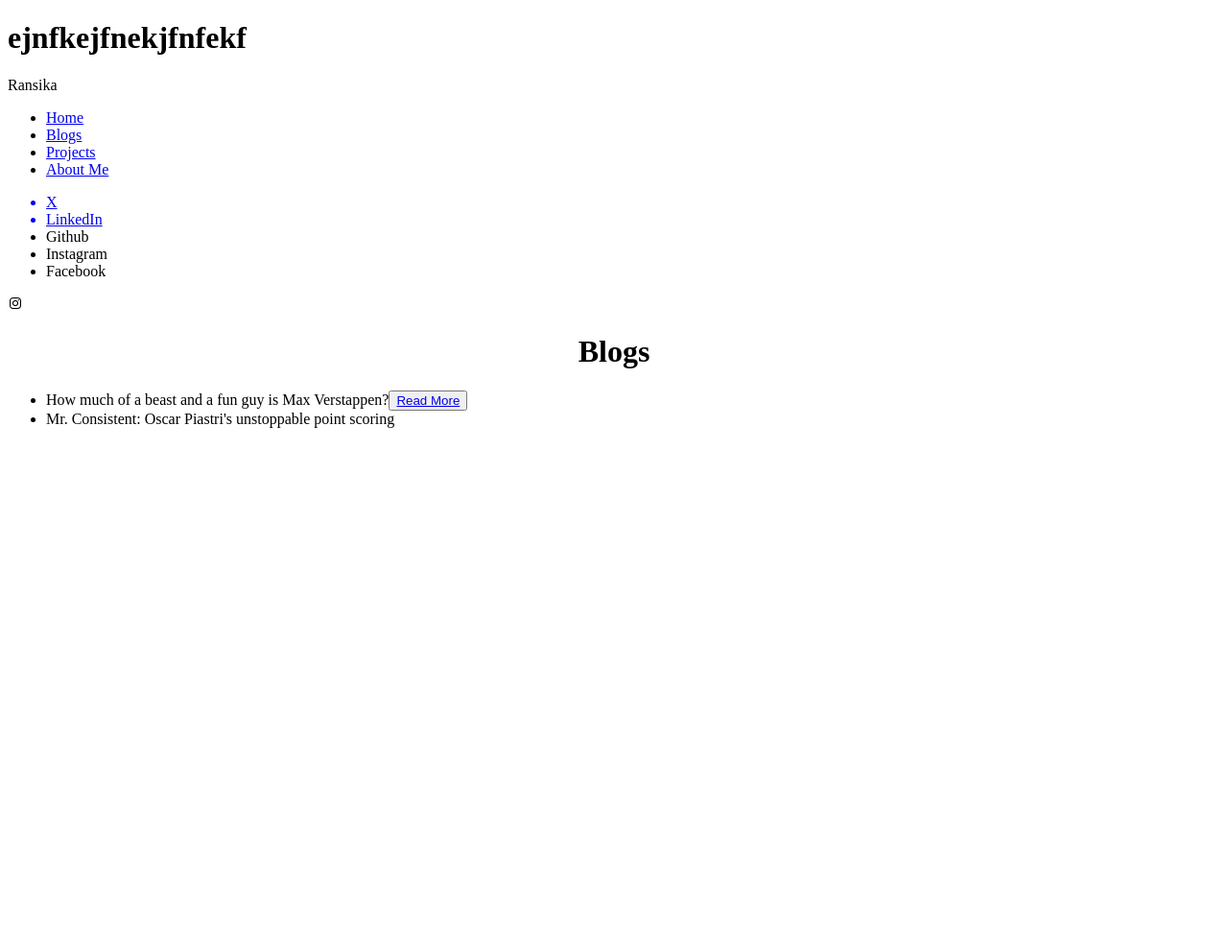
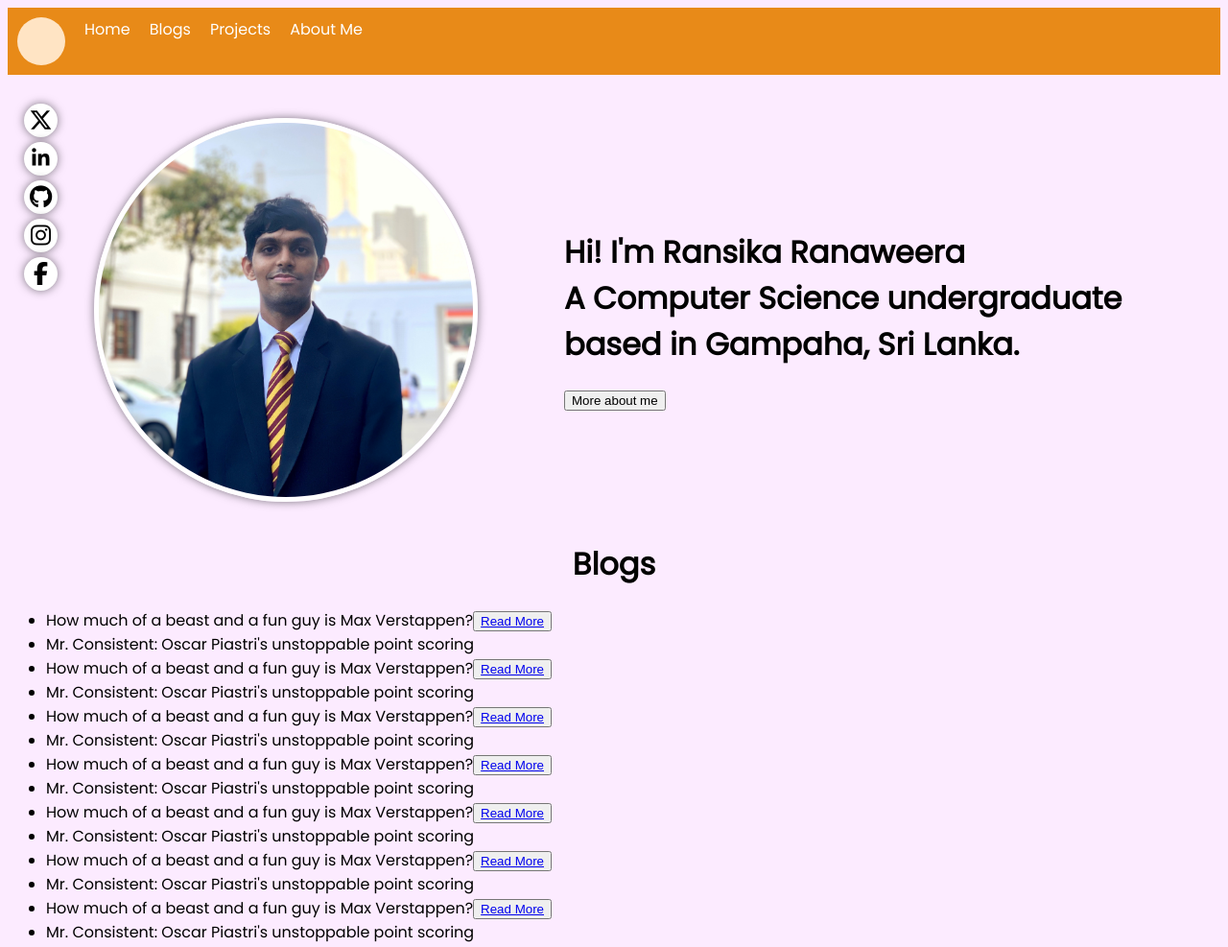
Before and after one commit to ransicka/portfolio, a plain HTML site: page index.html in a window 1280 px wide. Shown: the whole page at 96% size. Before the commit the page ends 800 px from the top, so only its background shows below. Drawn offline with nearby package versions, Linux system fonts and the light colour scheme.

Commit message:
Add more content including prof pic

```diff
--- a/index.html
+++ b/index.html
@@ -4,32 +4,52 @@
     <meta charset="UTF-8">
     <meta name="viewport" content="width=device-width, initial-scale=1.0">
     <title>Home</title>
-    <link rel="stylesheet" type="text/css" href="/index.css">
+    <link rel="stylesheet" type="text/css" href="/style.css">
     <link href='https://unpkg.com/boxicons@2.1.4/css/boxicons.min.css' rel='stylesheet'>
+    <link rel="stylesheet" href="https://cdnjs.cloudflare.com/ajax/libs/font-awesome/6.6.0/css/all.min.css">
 </head>
 <body>
-    <h1>ejnfkejfnekjfnfekf</h1>
     <header>
     <nav class="navbar">
-        Ransika
         <ul>
+            <li><a href="#"><div class="home-icon"></div></a></li>
             <li><a href="#">Home</a></li>
             <li><a href="#">Blogs</a></li>
             <li><a href="#">Projects</a></li>
             <li><a href="#">About Me</a></li>
         </ul>
-        <ul class="socials">
-            <a href="https://x.com/"><li>X</li></a>
-            <a href="https://www.linkedin.com/ransika-ranaweera"><li>LinkedIn</li></a>
-            <a><li>Github</li></a>
-            <a><li>Instagram</li></a>
-            <a><li>Facebook</li></a>
-        </ul>
     </nav>
+    <br>
+    <div class="socials">
+            <div class="social-icons" id="x"><a href="https://x.com/Ransika_R" target="_blank"><i class="fa-brands fa-x-twitter"></i></a></div>
+            <div class="social-icons" id="linkedin"><a href="https://www.linkedin.com/in/ransika-ranaweera" target="_blank"><i class='bx bxl-linkedin' ></i></a></div>
+            <div class="social-icons"><a href=""><i class="fa-brands fa-github" target="_blank"></i></a></div>
+            <div class="social-icons"><a href="https://instagram.com/ransika.__" target="_blank"><i class="fa-brands fa-instagram"></i></a></div>
+            <div class="social-icons"><a href="https://facebook.com" target="_blank"><i class="fa-brands fa-facebook-f"></i></a></div>
+    </div>
     </header>
-    <i class='bx bxl-instagram'></i>
-    <h1 style="text-align: center;">Blogs</h1>
+    <div class="intro">
+        <img class="profile-pic" src="Images/20231005_183342.jpg" alt="Profile picture">
+        <div class="intro-text">
+            <h1>Hi! I'm Ransika Ranaweera <br>
+                A Computer Science undergraduate based in Gampaha, Sri Lanka.</h1>
+            <button type="button" id="about-me">More about me</button>
+        </div>
+    </div>
+    <h1 id="blogs">Blogs</h1>
     <ul>
+        <li>How much of a beast and a fun guy is Max Verstappen?<button><a href="#">Read More</a></button></li>
+        <li>Mr. Consistent: Oscar Piastri's unstoppable point scoring<a href="#"></a></li>
+        <li>How much of a beast and a fun guy is Max Verstappen?<button><a href="#">Read More</a></button></li>
+        <li>Mr. Consistent: Oscar Piastri's unstoppable point scoring<a href="#"></a></li>
+        <li>How much of a beast and a fun guy is Max Verstappen?<button><a href="#">Read More</a></button></li>
+        <li>Mr. Consistent: Oscar Piastri's unstoppable point scoring<a href="#"></a></li>
+        <li>How much of a beast and a fun guy is Max Verstappen?<button><a href="#">Read More</a></button></li>
+        <li>Mr. Consistent: Oscar Piastri's unstoppable point scoring<a href="#"></a></li>
+        <li>How much of a beast and a fun guy is Max Verstappen?<button><a href="#">Read More</a></button></li>
+        <li>Mr. Consistent: Oscar Piastri's unstoppable point scoring<a href="#"></a></li>
+        <li>How much of a beast and a fun guy is Max Verstappen?<button><a href="#">Read More</a></button></li>
+        <li>Mr. Consistent: Oscar Piastri's unstoppable point scoring<a href="#"></a></li>
         <li>How much of a beast and a fun guy is Max Verstappen?<button><a href="#">Read More</a></button></li>
         <li>Mr. Consistent: Oscar Piastri's unstoppable point scoring<a href="#"></a></li>
 
--- a/style.css
+++ b/style.css
@@ -0,0 +1,90 @@
+@import url(https://fonts.googleapis.com/css2?family=Poppins);
+body{
+    font-family: "Poppins", Arial, Helvetica, sans-serif;
+    color: black;
+    background-color: hsl(290, 100%, 96%);
+    text-decoration: none;
+}
+.navbar{
+    background-color: rgb(232, 138, 24);
+}
+.navbar ul{
+    list-style-type: none;
+    margin: 0;
+    padding: 0;
+    overflow: hidden;
+    padding: 10px;
+}
+.navbar li{
+    float: left;
+    padding-right: 20px;
+}
+.navbar a{
+    display: block;
+    color: white;
+    text-align: center;
+    text-decoration: none;
+}
+.navbar a:hover{
+    background-color: black;
+    transition: 0.5s;
+}
+.home-icon{
+    height: 50px;
+    width: 50px;
+    border-radius: 50%;
+    background-color: bisque;
+}
+.socials{
+    left: 20px;
+    position: absolute;
+    float: left;
+    width: fit-content;
+    border-radius: 50px;
+
+}
+.social-icons{
+    margin: 5px;
+    color: black;
+    background-color: white;
+    height: 35px;
+    width: 35px;
+    border-radius: 50%;
+    align-items: center;
+    justify-content: center;
+    display: flex;
+    text-align: center;
+    font-size: 1.5rem;
+    box-shadow: 0 0 10px rgba(0, 0, 0, 0.5);
+}
+.social-icons:hover{
+    background-color: black;
+    color: white;
+    transition: 0.2s;
+}
+.social-icons a {
+    color: inherit;
+    text-decoration: none;
+}
+.intro{
+    display: grid;
+    grid: 'left right';
+    align-items: center;
+    margin-right: 50px;
+}
+.profile-pic{
+    grid-area: left;
+    border: 5px solid white;
+    margin: 20px 90px;
+    height: 400px;
+    width: 400px;
+    border-radius: 50%;
+    box-sizing: border-box;
+    box-shadow: 0 0 10px rgba(0, 0, 0, 0.5);
+}
+.intro-text{
+    grid-area: right;
+}
+#blogs{
+    text-align: center;
+}
```
Also changed, not shown: Images/20231005_183342.jpg (added).
